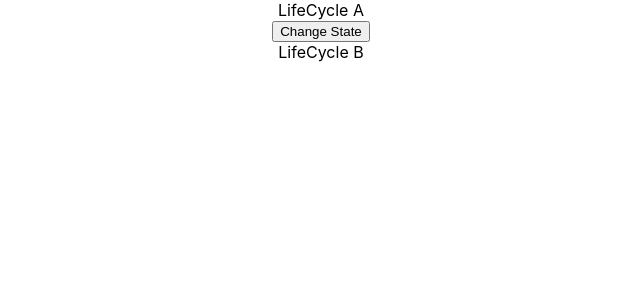
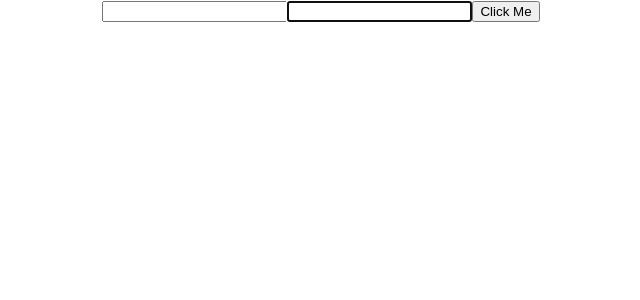
Before and after one commit to sakilbd/React-Hooks, a React (Create React App) app: page / in a window 1280 px wide. Shown: the top 300 px of the page, without its empty margins (319-959 px from the left). Built offline with nearby package versions, Linux system fonts and the light colour scheme.

Commit message:
refs basics

```diff
--- a/src/App.js
+++ b/src/App.js
@@ -2,13 +2,23 @@ import logo from './logo.svg';
 import './App.css';
 import Counter from './setState/Counter';
 import LifecycleA from './components/LifecycleA';
+import FragmentDemo from './fragments/FragmentDemo';
+import Table from './fragments/Table';
+import PureComp from './pureComponents/PureComp';
+import ParentComp from './pureComponents/ParentComp';
+import RefsDemo from './refs/RefsDemo';
 
 
 function App() {
   return (
     <div className="App">
      {/* <Counter></Counter> */}
-     <LifecycleA></LifecycleA>
+     {/* <LifecycleA></LifecycleA> */}
+     {/* <FragmentDemo></FragmentDemo> */}
+     {/* <Table></Table> */}
+     {/* <PureComp></PureComp> */}
+     {/* <ParentComp></ParentComp> */}
+     <RefsDemo></RefsDemo>
 
     </div>
   );
--- /dev/null
+++ b/src/fragments/Columns.js
@@ -0,0 +1,23 @@
+import React from "react";
+
+function Columns() {
+  const items = [];
+  return (
+    //   react frammetns can be used with empth tags
+    <>
+      {
+      items.map( item =>(
+        <React.Fragment key={item.id}>
+            <h1>Title</h1>
+            <p>{item.title}</p>
+        </React.Fragment>
+
+      ))
+      }
+      <td>Name</td>
+      <td>Sakil</td>
+    </>
+  );
+}
+
+export default Columns;
--- /dev/null
+++ b/src/fragments/FragmentDemo.js
@@ -0,0 +1,12 @@
+import React from "react";
+
+function FragmentDemo() {
+  return (
+    <React.Fragment>
+      <h1>Fragment Demo</h1>
+      <p>This describes Fragement parent element</p>
+    </React.Fragment>
+  );
+}
+
+export default FragmentDemo;
--- /dev/null
+++ b/src/fragments/Table.js
@@ -0,0 +1,16 @@
+import React from 'react'
+import Columns from './Columns'
+
+function Table() {
+  return (
+    <table>
+        <tbody>
+            <tr>
+                <Columns></Columns>
+            </tr>
+        </tbody>
+    </table>
+  )
+}
+
+export default Table
--- /dev/null
+++ b/src/pureComponents/MemoComp.js
@@ -0,0 +1,10 @@
+import React from 'react'
+
+function MemoComp({name}) {
+ console.log('Rendering Memo componenet') ;
+  return (
+    <div>{name}</div>
+  )
+}
+
+export default React.memo(MemoComp)
--- /dev/null
+++ b/src/pureComponents/ParentComp.js
@@ -0,0 +1,33 @@
+import React, { Component } from 'react'
+import MemoComp from './MemoComp'
+import PureComp from './PureComp'
+import RegularComp from './RegularComp'
+
+ class ParentComp extends Component {
+     constructor(props) {
+       super(props)
+
+       this.state = {
+          name:'Sakil'
+       }
+     }
+     componentDidMount(){
+         setInterval(() =>{
+             this.setState({
+                 name:'Sakil'
+             })
+         },2000)
+     }
+  render() {
+      console.log('************Parent Component Render***************')
+    return (
+      <div>ParentComp
+          {/* <RegularComp name={this.state.name}></RegularComp>
+          <PureComp name={this.state.name}></PureComp> */}
+          <MemoComp name={this.state.name}></MemoComp>
+      </div>
+    )
+  }
+}
+
+export default ParentComp
--- /dev/null
+++ b/src/pureComponents/PureComp.js
@@ -0,0 +1,12 @@
+import React, { PureComponent } from 'react'
+
+export class PureComp extends PureComponent {
+  render() {
+      console.log('Pure Componenet Render')
+    return (
+      <div>Pure Componenet : {this.props.name}</div>
+    )
+  }
+}
+
+export default PureComp
--- /dev/null
+++ b/src/pureComponents/RegularComp.js
@@ -0,0 +1,12 @@
+import React, { Component } from 'react'
+
+ class RegularComp extends Component {
+  render() {
+      console.log('Regular Componenet Render')
+    return (
+      <div>Regular Componenet : {this.props.name}</div>
+    )
+  }
+}
+
+export default RegularComp
--- /dev/null
+++ b/src/refs/RefsDemo.js
@@ -0,0 +1,35 @@
+import React, { Component } from 'react'
+
+class RefsDemo extends Component {
+    constructor(props) {
+      super(props)
+
+     this.inputRef = React.createRef()
+     this.callBackRef = null;
+     this.setcallBackRef = (element) =>{
+         this.callBackRef = element
+     }
+    }
+    componentDidMount(){
+        // this.inputRef.current.focus();
+        // console.log(this.inputRef)
+        if(this.callBackRef){
+            this.callBackRef.focus();
+        }
+    }
+    clickHandler = () => {
+        alert(this.inputRef.current.value)
+    }
+
+  render() {
+    return (
+      <div>
+          <input type="text" ref={this.inputRef}/>
+          <input type="text" ref={this.setcallBackRef}/>
+          <button onClick={this.clickHandler}> Click Me</button>
+      </div>
+    )
+  }
+}
+
+export default RefsDemo
```
Also changed, not shown: coms&shortcuts.txt, essntial Screenshots/pureComp vs regularComp.PNG (added), 1 other file (tests, documents, lock files or other folders).
